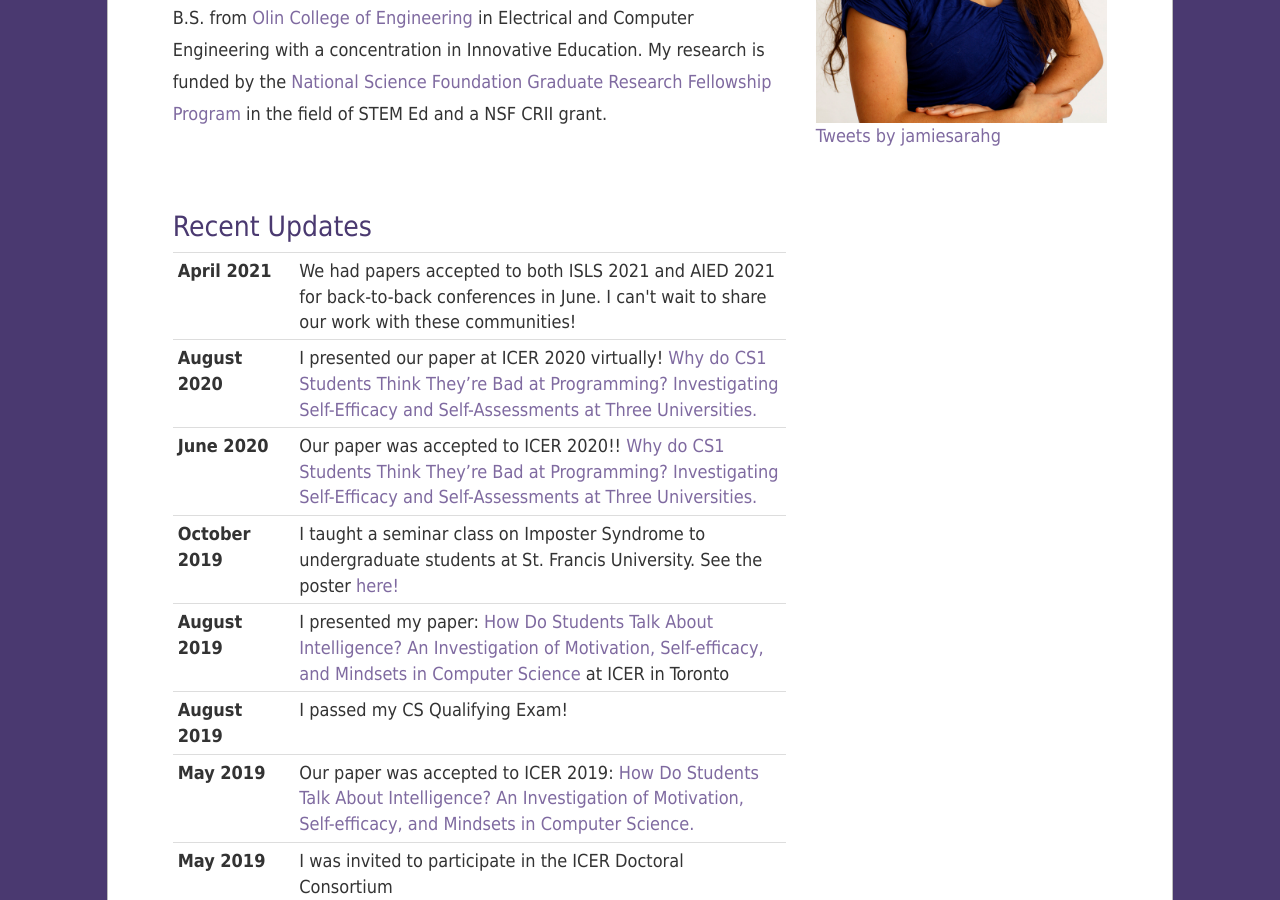
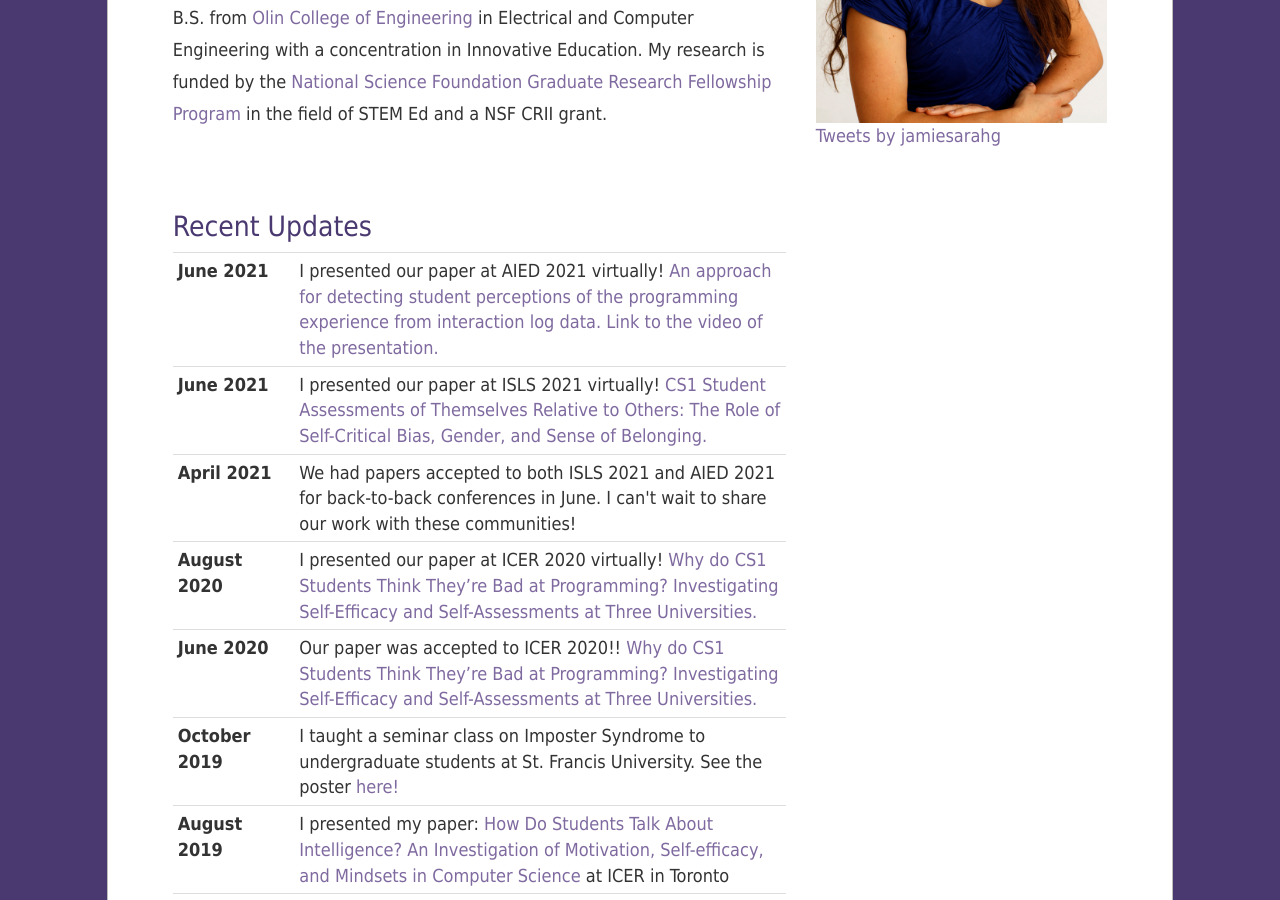
Before and after one commit to jamiesarahg/jamiesarahg.github.io, a Jekyll site: the page built from index.html, in a window 1280 px wide and 900 px high, scrolled down 532 px. Built offline with Jekyll 4.4.1, drawn with Linux system fonts in a browser that asks for light colours; nearby versions of some CDN libraries; library files that are not in the unit come from our copies; comment, search, counter and statistics services are not loaded.

Commit message:
added updates and project for AIED and ISLS 2021

```diff
--- a/index.html
+++ b/index.html
@@ -14,6 +14,15 @@ layout: default
       <h2> Recent Updates </h2>
       <table class="table table-hover table-condensed">
                   <!--  <tbody><tr><th colspan="2"><h3 id="news_head">Recent News</h3></th></tr>   -->
+
+                     <tr>
+                      <th class="date">June 2021</th>
+                      <td> I presented our paper at AIED 2021 virtually! <a href="static/papers/AIED_2021_Detection_paper_CameraReady.pdf"> An approach for detecting student perceptions of the programming experience from interaction log data. </a>
+                          <a href="https://uu-nl.zoom.us/rec/play/NTtbjB5wvaAsaBslpIYlifHkfjyXwViwsnzbimM2ET6rUcs8XUegOk8LcXwxISeqctrzaORCaoSayC2J.Ix9kBzRBaKndy-Qe?continueMode=true&_x_zm_rtaid=QyZbz3DmQHaDFZ7Bvehn0w.1623863795741.ab2975c3145ac8793aa44a39501c1c6e&_x_zm_rhtaid=407"> Link to the video of the presentation. </a>
+                      </td></tr>
+                    <tr>
+                        <th class="date">June 2021</th>
+                        <td> I presented our paper at ISLS 2021 virtually! <a href="static/papers/isls2021_selfCriticalBias.pdf"> CS1 Student Assessments of Themselves Relative to Others: The Role of Self-Critical Bias, Gender, and Sense of Belonging. </a></td></tr>
                      <tr>
                       <th class="date">April 2021</th>
                       <td> We had papers accepted to both ISLS 2021 and AIED 2021 for back-to-back conferences in June. I can't wait to share our work with these communities!</td></tr>
```
Also changed, not shown: projects.html (+8 -3 lines), 2 other files.
